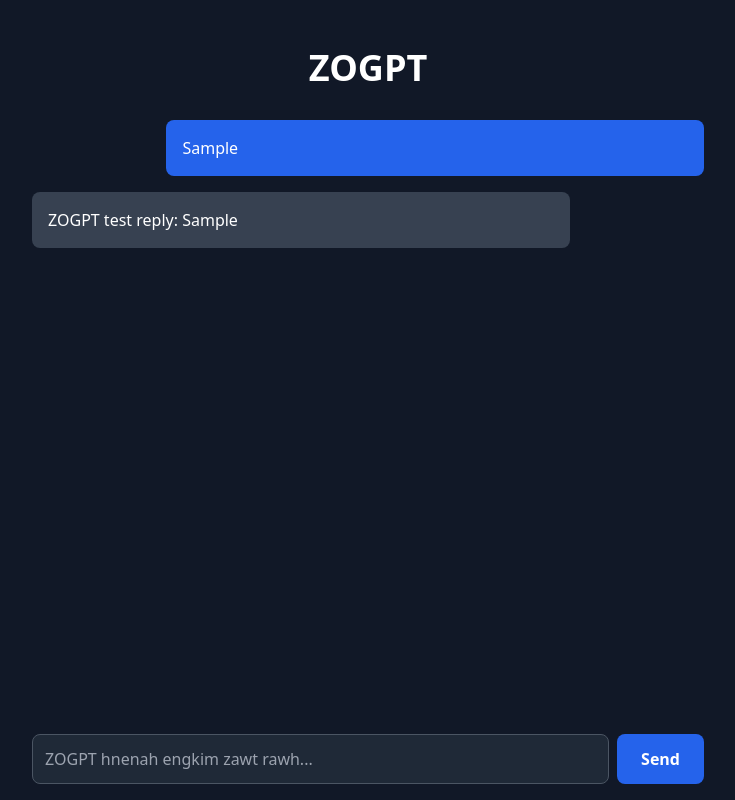
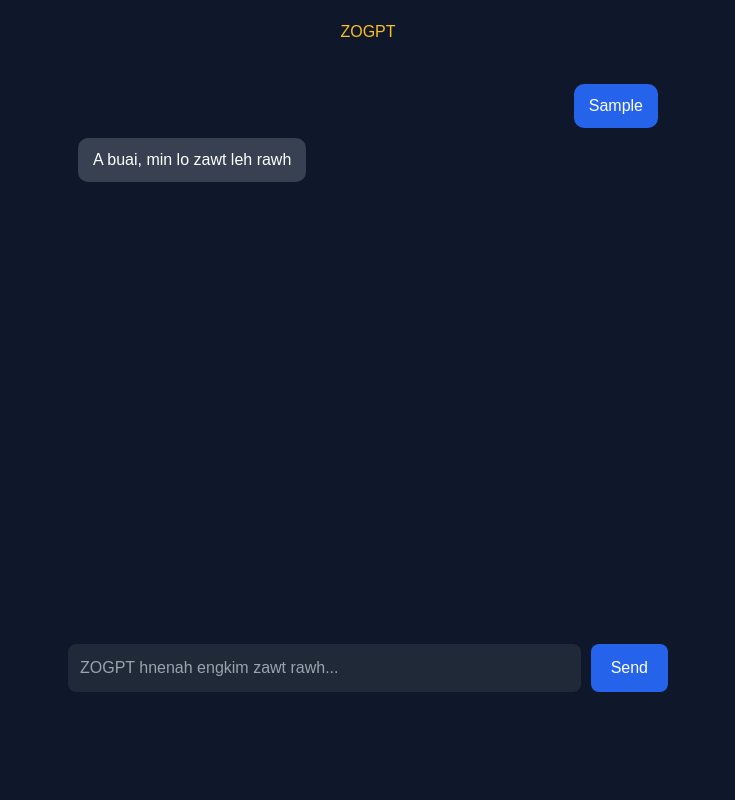
Before and after one commit to tlantea23/ZOGPT, a Next.js app: page / in a window 1280 px wide. Both pictures are taken after typing "Sample" into the empty fields and a click on the button "Send". Shown: the whole page, without its empty margins (272-1007 px from the left). Built offline with nearby package versions, Linux system fonts and the light colour scheme; no server answers.

Commit message:
Update page.tsx

```diff
--- a/app/page.tsx
+++ b/app/page.tsx
@@ -2,44 +2,67 @@
 import { useState } from 'react';
 
 export default function Home() {
+  const [messages, setMessages] = useState<{role: string, content: string}[]>([]);
   const [input, setInput] = useState('');
-  const [messages, setMessages] = useState<{role: string, content: string}[]>([]);
+  const [loading, setLoading] = useState(false);
 
   const sendMessage = async () => {
-    if (!input) return;
-    const newMessages = [...messages, {role: 'user', content: input}];
-    setMessages(newMessages);
+    if (!input.trim() || loading) return;
+
+    const userMessage = input;
+    setMessages(prev => [...prev, { role: 'user', content: userMessage }]);
     setInput('');
+    setLoading(true);
 
-    // API call kan la dah ang
-    setTimeout(() => {
-      setMessages([...newMessages, {role: 'assistant', content: 'ZOGPT test reply: ' + input}]);
-    }, 500);
-  }
+    try {
+      const response = await fetch('/api/chat', {
+        method: 'POST',
+        headers: { 'Content-Type': 'application/json' },
+        body: JSON.stringify({ message: userMessage })
+      });
+
+      const data = await response.json();
+      setMessages(prev => [...prev, { role: 'bot', content: data.reply || data.error }]);
+
+    } catch (error) {
+      setMessages(prev => [...prev, { role: 'bot', content: 'Network a buai, vawi khat han try leh teh' }]);
+    }
+
+    setLoading(false);
+  };
 
   return (
-    <main className="flex min-h-screen flex-col items-center bg-gray-900 text-white p-4">
-      <h1 className="text-4xl font-bold my-8">ZOGPT</h1>
+    <main style={{ background: '#0f172a', color: 'white', minHeight: '100vh', padding: '20px', fontFamily: 'Arial' }}>
+      <h1 style={{ textAlign: 'center', color: '#fbbf24' }}>ZOGPT</h1>
 
-      <div className="w-full max-w-2xl flex-1 overflow-y-auto mb-4 space-y-4">
-        {messages.map((m, i) => (
-          <div key={i} className={`p-4 rounded-lg ${m.role === 'user' ? 'bg-blue-600 ml-auto' : 'bg-gray-700'} max-w-[80%]`}>
-            {m.content}
+      <div style={{ maxWidth: '600px', margin: '20px auto', height: '70vh', overflowY: 'auto', padding: '10px' }}>
+        {messages.map((msg, i) => (
+          <div key={i} style={{
+            background: msg.role === 'user' ? '#2563eb' : '#374151',
+            padding: '10px 15px',
+            borderRadius: '10px',
+            margin: msg.role === 'user' ? '10px 0 10px auto' : '10px auto 10px 0',
+            width: 'fit-content',
+            maxWidth: '80%'
+          }}>
+            {msg.content}
           </div>
         ))}
+        {loading && <div style={{ background: '#374151', padding: '10px 15px', borderRadius: '10px', width: 'fit-content' }}>Ngaihtuah mek...</div>}
       </div>
 
-      <div className="w-full max-w-2xl flex gap-2">
+      <div style={{ maxWidth: '600px', margin: '0 auto', display: 'flex', gap: '10px' }}>
         <input
           value={input}
           onChange={(e) => setInput(e.target.value)}
           onKeyDown={(e) => e.key === 'Enter' && sendMessage()}
-          className="flex-1 p-3 rounded-lg bg-gray-800 border border-gray-600"
           placeholder="ZOGPT hnenah engkim zawt rawh..."
+          style={{ flex: 1, padding: '12px', borderRadius: '8px', border: 'none', background: '#1f2937', color: 'white' }}
         />
         <button
           onClick={sendMessage}
-          className="px-6 py-3 bg-blue-600 rounded-lg font-bold hover:bg-blue-700"
+          disabled={loading}
+          style={{ padding: '12px 20px', borderRadius: '8px', border: 'none', background: loading ? '#4b5563' : '#2563eb', color: 'white', cursor: 'pointer' }}
         >
           Send
         </button>
```
